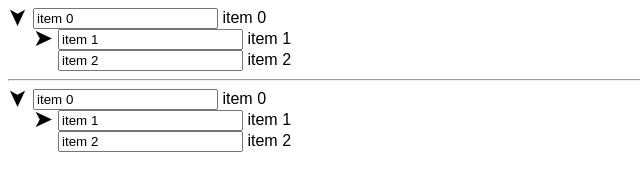
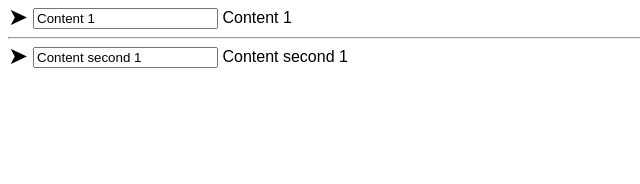
Before and after one commit to kushagharahi/ReasonRoot, a plain HTML site: page index.html in a window 1280 px wide. Shown: the whole page, without its empty margins (0-640 px from the left). Drawn offline with Linux system fonts and the light colour scheme.

Commit message:
content now pulling from tag in html

```diff
--- a/index.html
+++ b/index.html
@@ -11,10 +11,10 @@
 
 <body>
 
-  <statement stmtId='s1' dict='{"s1":{"statement":{"content":"Content", "citation": "citation", "citationUrl": "http://google.com", "isProMain":true,"affects":"AverageTheConfidence","childIds":["1_1","1_2"],"id":"s1","isProParent":true},"generation":0,"siblingWeight":1,"confidencePro":1,"confidenceCon":1,"importancePro":0,"importanceCon":0,"importanceValue":1,"maxAncestorWeight":1,"weightPro":1,"weightCon":1,"weightDif":0,"mainPercent":1,"weightedPercentage":0.5},"1_1":{"statement":{"content":"Content", "citation": "", "citationUrl": "http://google.com", "isProMain":true,"affects":"AverageTheConfidence","childIds":[],"id":"1_1","isProParent":true},"generation":1,"siblingWeight":1,"confidencePro":1,"confidenceCon":0,"importancePro":0,"importanceCon":0,"importanceValue":1,"maxAncestorWeight":1,"weightPro":1,"weightCon":0,"weightDif":1,"mainPercent":0.5,"weightedPercentage":1},"1_2":{"statement":{"content":"Content", "citation": "citation", "citationUrl": "", "isProMain":false,"affects":"AverageTheConfidence","childIds":[],"id":"1_2","isProParent":false},"generation":1,"siblingWeight":1,"confidencePro":0,"confidenceCon":1,"importancePro":0,"importanceCon":0,"importanceValue":1,"maxAncestorWeight":1,"weightPro":0,"weightCon":1,"weightDif":-1,"mainPercent":0.5,"weightedPercentage":1}}'>
+  <statement stmtId='s1' dict='{"s1":{"statement":{"content":"Content 1", "citation": "citation", "citationUrl": "http://google.com", "isProMain":true,"affects":"AverageTheConfidence","childIds":["1_1","1_2"],"id":"s1","isProParent":true},"generation":0,"siblingWeight":1,"confidencePro":1,"confidenceCon":1,"importancePro":0,"importanceCon":0,"importanceValue":1,"maxAncestorWeight":1,"weightPro":1,"weightCon":1,"weightDif":0,"mainPercent":1,"weightedPercentage":0.5},"1_1":{"statement":{"content":"Content 1_1", "citation": "", "citationUrl": "http://google.com", "isProMain":true,"affects":"AverageTheConfidence","childIds":[],"id":"1_1","isProParent":true},"generation":1,"siblingWeight":1,"confidencePro":1,"confidenceCon":0,"importancePro":0,"importanceCon":0,"importanceValue":1,"maxAncestorWeight":1,"weightPro":1,"weightCon":0,"weightDif":1,"mainPercent":0.5,"weightedPercentage":1},"1_2":{"statement":{"content":"Content 1_2", "citation": "citation", "citationUrl": "", "isProMain":false,"affects":"AverageTheConfidence","childIds":[],"id":"1_2","isProParent":false},"generation":1,"siblingWeight":1,"confidencePro":0,"confidenceCon":1,"importancePro":0,"importanceCon":0,"importanceValue":1,"maxAncestorWeight":1,"weightPro":0,"weightCon":1,"weightDif":-1,"mainPercent":0.5,"weightedPercentage":1}}'>
   </statement>
   <hr />
-  <statement stmtId='s1' dict='{"s1":{"statement":{"content":"Content", "citation": "citation", "citationUrl": "http://google.com", "isProMain":true,"affects":"AverageTheConfidence","childIds":["1_1","1_2"],"id":"s1","isProParent":true},"generation":0,"siblingWeight":1,"confidencePro":1,"confidenceCon":1,"importancePro":0,"importanceCon":0,"importanceValue":1,"maxAncestorWeight":1,"weightPro":1,"weightCon":1,"weightDif":0,"mainPercent":1,"weightedPercentage":0.5},"1_1":{"statement":{"content":"Content", "citation": "", "citationUrl": "http://google.com", "isProMain":true,"affects":"AverageTheConfidence","childIds":[],"id":"1_1","isProParent":true},"generation":1,"siblingWeight":1,"confidencePro":1,"confidenceCon":0,"importancePro":0,"importanceCon":0,"importanceValue":1,"maxAncestorWeight":1,"weightPro":1,"weightCon":0,"weightDif":1,"mainPercent":0.5,"weightedPercentage":1},"1_2":{"statement":{"content":"Content", "citation": "citation", "citationUrl": "", "isProMain":false,"affects":"AverageTheConfidence","childIds":[],"id":"1_2","isProParent":false},"generation":1,"siblingWeight":1,"confidencePro":0,"confidenceCon":1,"importancePro":0,"importanceCon":0,"importanceValue":1,"maxAncestorWeight":1,"weightPro":0,"weightCon":1,"weightDif":-1,"mainPercent":0.5,"weightedPercentage":1}}'>
+  <statement stmtId='s1' dict='{"s1":{"statement":{"content":"Content second 1", "citation": "citation", "citationUrl": "http://google.com", "isProMain":true,"affects":"AverageTheConfidence","childIds":["1_1","1_2"],"id":"s1","isProParent":true},"generation":0,"siblingWeight":1,"confidencePro":1,"confidenceCon":1,"importancePro":0,"importanceCon":0,"importanceValue":1,"maxAncestorWeight":1,"weightPro":1,"weightCon":1,"weightDif":0,"mainPercent":1,"weightedPercentage":0.5},"1_1":{"statement":{"content":"Content 1_1", "citation": "", "citationUrl": "http://google.com", "isProMain":true,"affects":"AverageTheConfidence","childIds":[],"id":"1_1","isProParent":true},"generation":1,"siblingWeight":1,"confidencePro":1,"confidenceCon":0,"importancePro":0,"importanceCon":0,"importanceValue":1,"maxAncestorWeight":1,"weightPro":1,"weightCon":0,"weightDif":1,"mainPercent":0.5,"weightedPercentage":1},"1_2":{"statement":{"content":"Content 1_2", "citation": "citation", "citationUrl": "", "isProMain":false,"affects":"AverageTheConfidence","childIds":[],"id":"1_2","isProParent":false},"generation":1,"siblingWeight":1,"confidencePro":0,"confidenceCon":1,"importancePro":0,"importanceCon":0,"importanceValue":1,"maxAncestorWeight":1,"weightPro":0,"weightCon":1,"weightDif":-1,"mainPercent":0.5,"weightedPercentage":1}}'>
   </statement>
 
 </body>
--- a/reasonRoot.js
+++ b/reasonRoot.js
@@ -2,9 +2,10 @@
 this.onload = function () {
 
 
-    function update(render, dict, mainId, events, hyperHTML) {
+    function update(render, dict, mainId, events) {
 
         function renderNode(claim, parent) {
+            var s = claim.statement;
             var wire = hyperHTML.wire(claim, parent);
             var li = wire`
                 <li class="${"rr_li " + (parent && parent.open ? 'open' : 'closed')}">
@@ -12,20 +13,20 @@ this.onload = function () {
                     <span
                         onclick="${events.open.bind(claim)}"
                         class="${"toggleButton " + (claim.open ? 'toggleButtonOpen' : 'toggleButtonClosed')}">${
-                claim.children.length > 0 ? '➤' : ''
+                s.childIds.length > 0 ? '➤' : ''
                 }</span>
                     <input oninput="${events.updated.bind(claim)}" >
-                    ${claim.description}
+                    ${s.content}
                 </div>
 
                 <ul class="rr_ul">${
-                claim.children.map((nodeId, i) => renderNode(dict[nodeId], claim))
+                s.childIds.map((nodeId, i) => renderNode(dict[nodeId], claim))
                 }</ul>
                 </li>`;
 
             if (!wire.default) {
-                wire.default = claim.description;
-                li.querySelector('input').value = claim.description;
+                wire.default = s.content;
+                li.querySelector('input').value = s.content;
             }
             return li;
         }
@@ -36,50 +37,30 @@ this.onload = function () {
     //Render the statements
     function renderStatements(s) {
 
-        var mainId = 0;
-        var dict = {
-            0: {
-                description: "item 0",
-                children: [1, 2],
-                open: true
-            },
-            1: {
-                description: "item 1",
-                children: [3]
-            },
-            2: {
-                description: "item 2",
-                children: []
-            },
-            3: {
-                description: "item 3",
-                children: []
-            },
-        };
+        var mainId = s.getAttribute('stmtId');
+        var dict = JSON.parse( s.getAttribute('dict'));
         var events = {
             updated(e) {
-                this.description = e.target.value;
-                update(render, dict, mainId, events, hyperHTML);
+                this.statement.content = e.target.value;
+                update(render, dict, mainId, events);
             },
 
             open(e) {
                 //debugger;
                 this.open = !this.open;
-                update(render, dict, mainId, events, hyperHTML);
+                update(render, dict, mainId, events);
             }
         };
 
 
         var render = hyperHTML.bind(s);
-        update(render, dict, mainId, events, hyperHTML);
+        update(render, dict, mainId, events);
 
     }
 
     var statements = document.getElementsByTagName('statement');
     for (let s of statements) {
-
         renderStatements(s)
-
     }
 
 };
```
